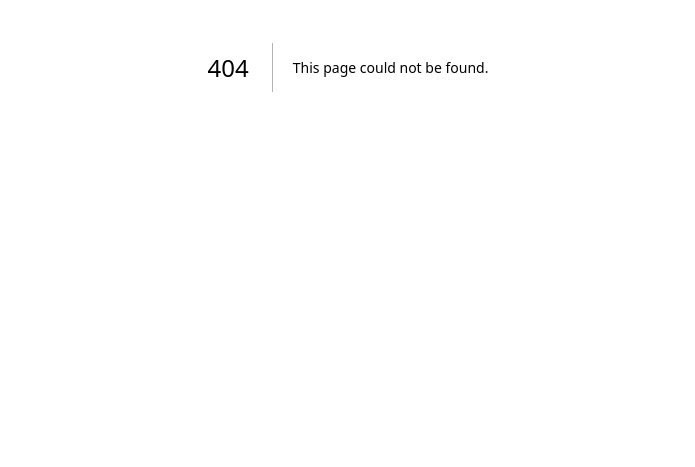
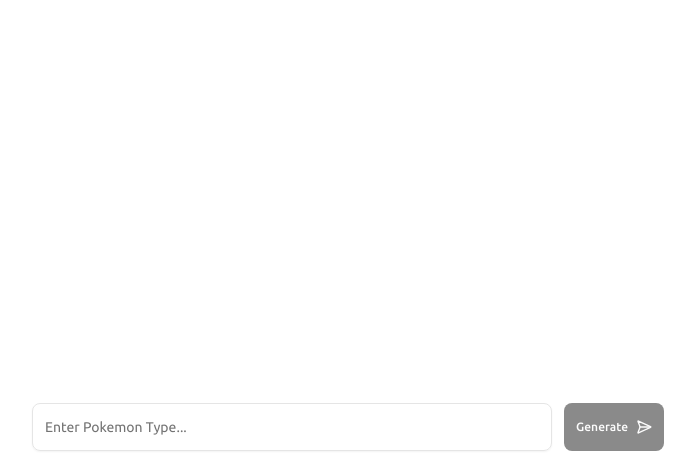
Before and after one commit to RithyBondeth/Next-AI-Chatbot, a Next.js app: page /ui/structure-array in a window 1280 px wide. Before the commit this address had no page. Shown: the part 333-800 px from the top of the page, without its empty margins (292-987 px from the left). Built offline with nearby package versions, Linux system fonts and the light colour scheme.

Commit message:
done stucture-array ui and structure-enum route

```diff
--- /dev/null
+++ b/app/ui/structure-array/page.tsx
@@ -0,0 +1,89 @@
+"use client";
+import { Button } from "@/components/ui/button";
+import { Input } from "@/components/ui/input";
+import { LucideSendHorizonal } from "lucide-react";
+import React, { useState } from "react";
+import { experimental_useObject as useObject } from "@ai-sdk/react";
+import { pokemonUISchema } from "@/app/api/structure-array/schema";
+import {
+  Card,
+  CardContent,
+  CardDescription,
+  CardHeader,
+  CardTitle,
+} from "@/components/ui/card";
+
+export default function StructureArrayPage() {
+  const [type, setType] = useState<string>("");
+
+  const { submit, object, isLoading, error, stop } = useObject({
+    api: "/api/structure-array",
+    schema: pokemonUISchema,
+  });
+
+  const handleSubmit = (e: React.FormEvent<HTMLFormElement>) => {
+    e.preventDefault();
+    submit({ type: type });
+    setType("");
+  };
+
+  return (
+    <div className="h-screen overflow-y-hidden w-1/2 mx-auto flex flex-col">
+      {/* Display Completion Text */}
+      {error && <div className="text-red-500">{error.message}</div>}
+
+      <div className="min-h-[90%] w-full py-10 overflow-y-scroll no-scrollbar">
+        {object &&
+          object.map((pokemon, index) => (
+            <Card key={index} className="mb-3">
+              <CardHeader>
+                <CardTitle>Pokemon's name - {pokemon?.name}</CardTitle>
+                <CardDescription>Pokemon's Abilities</CardDescription>
+              </CardHeader>
+              <CardContent>
+                {pokemon?.abilities?.map((ability, index) => (
+                  <div key={index} className="text-sm">
+                    {ability}
+                  </div>
+                ))}
+              </CardContent>
+            </Card>
+          ))}
+      </div>
+
+      {/* Input Text - Prompt */}
+      <form
+        onSubmit={handleSubmit}
+        className="h-[10%] w-full flex items-center justify-center"
+      >
+        <div className="w-full flex items-center justify-between gap-3 px-1">
+          <Input
+            placeholder="Enter Pokemon Type..."
+            className="h-12"
+            value={type}
+            onChange={(e) => setType(e.target.value)}
+          />
+          {isLoading ? (
+            <Button
+              className="text-xs h-12"
+              variant="destructive"
+              type="button"
+              onClick={stop}
+            >
+              Stop
+            </Button>
+          ) : (
+            <Button
+              className="text-xs h-12"
+              type="submit"
+              disabled={isLoading || !type}
+            >
+              {isLoading ? "Generating..." : "Generate"}
+              <LucideSendHorizonal />
+            </Button>
+          )}
+        </div>
+      </form>
+    </div>
+  );
+}
--- /dev/null
+++ b/components/ui/card.tsx
@@ -0,0 +1,92 @@
+import * as React from "react"
+
+import { cn } from "@/lib/utils"
+
+function Card({ className, ...props }: React.ComponentProps<"div">) {
+  return (
+    <div
+      data-slot="card"
+      className={cn(
+        "bg-card text-card-foreground flex flex-col gap-6 rounded-xl border py-6 shadow-sm",
+        className
+      )}
+      {...props}
+    />
+  )
+}
+
+function CardHeader({ className, ...props }: React.ComponentProps<"div">) {
+  return (
+    <div
+      data-slot="card-header"
+      className={cn(
+        "@container/card-header grid auto-rows-min grid-rows-[auto_auto] items-start gap-2 px-6 has-data-[slot=card-action]:grid-cols-[1fr_auto] [.border-b]:pb-6",
+        className
+      )}
+      {...props}
+    />
+  )
+}
+
+function CardTitle({ className, ...props }: React.ComponentProps<"div">) {
+  return (
+    <div
+      data-slot="card-title"
+      className={cn("leading-none font-semibold", className)}
+      {...props}
+    />
+  )
+}
+
+function CardDescription({ className, ...props }: React.ComponentProps<"div">) {
+  return (
+    <div
+      data-slot="card-description"
+      className={cn("text-muted-foreground text-sm", className)}
+      {...props}
+    />
+  )
+}
+
+function CardAction({ className, ...props }: React.ComponentProps<"div">) {
+  return (
+    <div
+      data-slot="card-action"
+      className={cn(
+        "col-start-2 row-span-2 row-start-1 self-start justify-self-end",
+        className
+      )}
+      {...props}
+    />
+  )
+}
+
+function CardContent({ className, ...props }: React.ComponentProps<"div">) {
+  return (
+    <div
+      data-slot="card-content"
+      className={cn("px-6", className)}
+      {...props}
+    />
+  )
+}
+
+function CardFooter({ className, ...props }: React.ComponentProps<"div">) {
+  return (
+    <div
+      data-slot="card-footer"
+      className={cn("flex items-center px-6 [.border-t]:pt-6", className)}
+      {...props}
+    />
+  )
+}
+
+export {
+  Card,
+  CardHeader,
+  CardFooter,
+  CardTitle,
+  CardAction,
+  CardDescription,
+  CardContent,
+}
```
